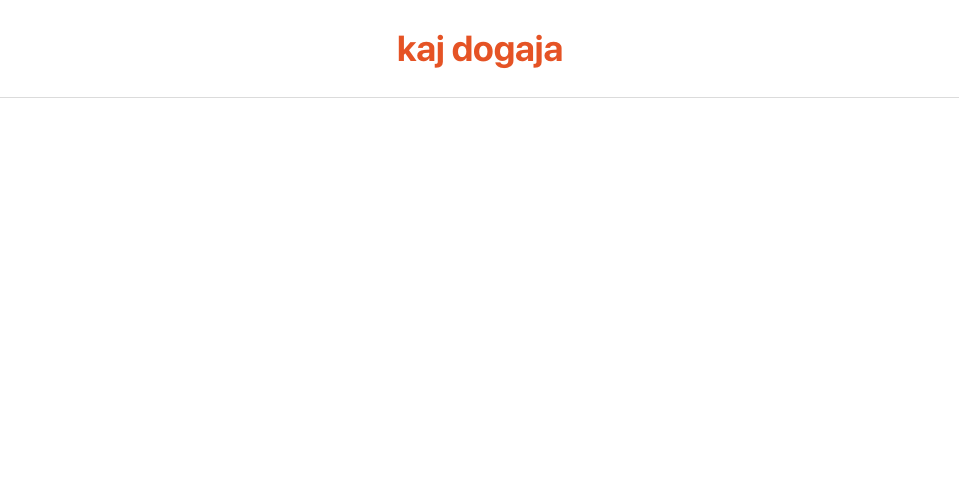
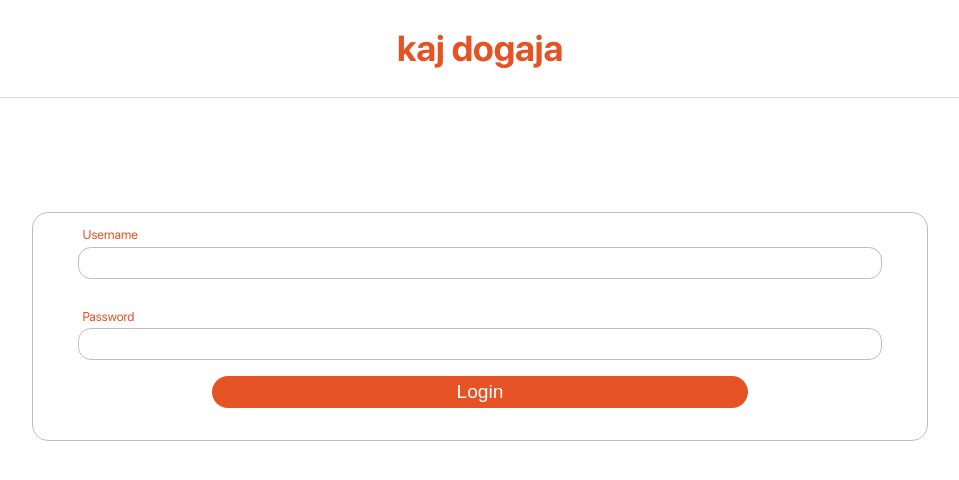
Before and after one commit to klemen-s/Kaj-Dogaja, an Angular app: page /admin/login in a window 1280 px wide. Before the commit this address led to /. Shown: the top 480 px of the page, without its empty margins (160-1119 px from the left). Built offline with nearby package versions, Linux system fonts and the light colour scheme.

Commit message:
Login page added

```diff
--- a/src/app/app-routing.module.ts
+++ b/src/app/app-routing.module.ts
@@ -3,8 +3,10 @@ import { RouterModule, Routes } from '@angular/router';
 import { PlacesComponent } from './places/places.component';
 import { InputFormComponent } from './input-form/input-form.component';
 import { PlaceDetailComponent } from './place-detail/place-detail.component';
+import { LoginComponent } from './login/login.component';
 
 const routes: Routes = [
+  { path: 'admin/login', component: LoginComponent },
   { path: 'places/:placeId', component: PlaceDetailComponent },
   { path: 'places', component: PlacesComponent },
   { path: '', component: InputFormComponent },
--- a/src/app/app.module.ts
+++ b/src/app/app.module.ts
@@ -11,6 +11,7 @@ import { PlacesComponent } from './places/places.component';
 import { InputFormComponent } from './input-form/input-form.component';
 import { PlaceComponent } from './place/place.component';
 import { PlaceDetailComponent } from './place-detail/place-detail.component';
+import { LoginComponent } from './login/login.component';
 
 @NgModule({
   declarations: [
@@ -20,7 +21,8 @@ import { PlaceDetailComponent } from './place-detail/place-detail.component';
     PlacesComponent,
     InputFormComponent,
     PlaceComponent,
-    PlaceDetailComponent
+    PlaceDetailComponent,
+    LoginComponent
   ],
   imports: [
     BrowserModule,
--- /dev/null
+++ b/src/app/login/login.component.css
@@ -0,0 +1,56 @@
+.login-wrapper {
+  width: 100%;
+  height: 100vh;
+  display: grid;
+  grid-template-columns: 15% 70% 15%;
+  /* grid-template-rows: 10% 30% 20% auto; */
+  grid-template-rows: 0.5fr 1fr 1fr 1fr;
+}
+
+.login {
+  grid-column: 2 / 3;
+  grid-row: 2 / 3;
+  display: flex;
+  flex-direction: column;
+  justify-content: flex-start;
+  align-items: center;
+  border: 1px solid #bebebe;
+  color: var(--main-color);
+  border-radius: 1rem;
+}
+
+.login-element {
+  margin: 1rem 0;
+  display: flex;
+  flex-direction: column;
+  width: 90%;
+}
+
+.login-element label {
+  font-family: "SF-Regular";
+  font-size: 0.8rem;
+  margin-bottom: 0.3rem;
+  margin-left: 0.3rem;
+}
+
+.login-element input {
+  height: 2rem;
+  border: 1px solid #bebebe;
+  border-radius: 0.8rem;
+}
+
+.login-element input:focus {
+  outline: none !important;
+  border: 1px solid var(--main-color);
+}
+
+.login-btn {
+  width: 60%;
+  height: 2rem;
+  font-size: 1.2rem;
+  border-radius: 1.5rem;
+  border: none;
+  color: white;
+  background-color: var(--main-color);
+  cursor: pointer;
+}
--- /dev/null
+++ b/src/app/login/login.component.html
@@ -0,0 +1,15 @@
+<div class="login-wrapper">
+  <div class="login">
+    <div class="login-element">
+      <label for="username">Username</label>
+      <input [(ngModel)]="username" name="username" type="text" id="username" />
+    </div>
+    <div class="login-element">
+      <label for="password">Password</label>
+      <input [(ngModel)]="password" name="password" type="password" id="password" />
+    </div>
+    <button class="login-btn" (click)="register(username, password)">
+      Login
+    </button>
+  </div>
+</div>
--- /dev/null
+++ b/src/app/login/login.component.ts
@@ -0,0 +1,16 @@
+import { Component } from '@angular/core';
+import { BackendService } from '../backend.service';
+
+@Component({
+  selector: 'app-login',
+  templateUrl: './login.component.html',
+  styleUrls: ['./login.component.css'],
+})
+export class LoginComponent {
+  username: string = "";
+  password: string = "";
+
+  constructor(private backend: BackendService) {}
+
+  register(username: string, password: string) {}
+}
```
Also changed, not shown: 1 other file (tests, documents, lock files or other folders).
